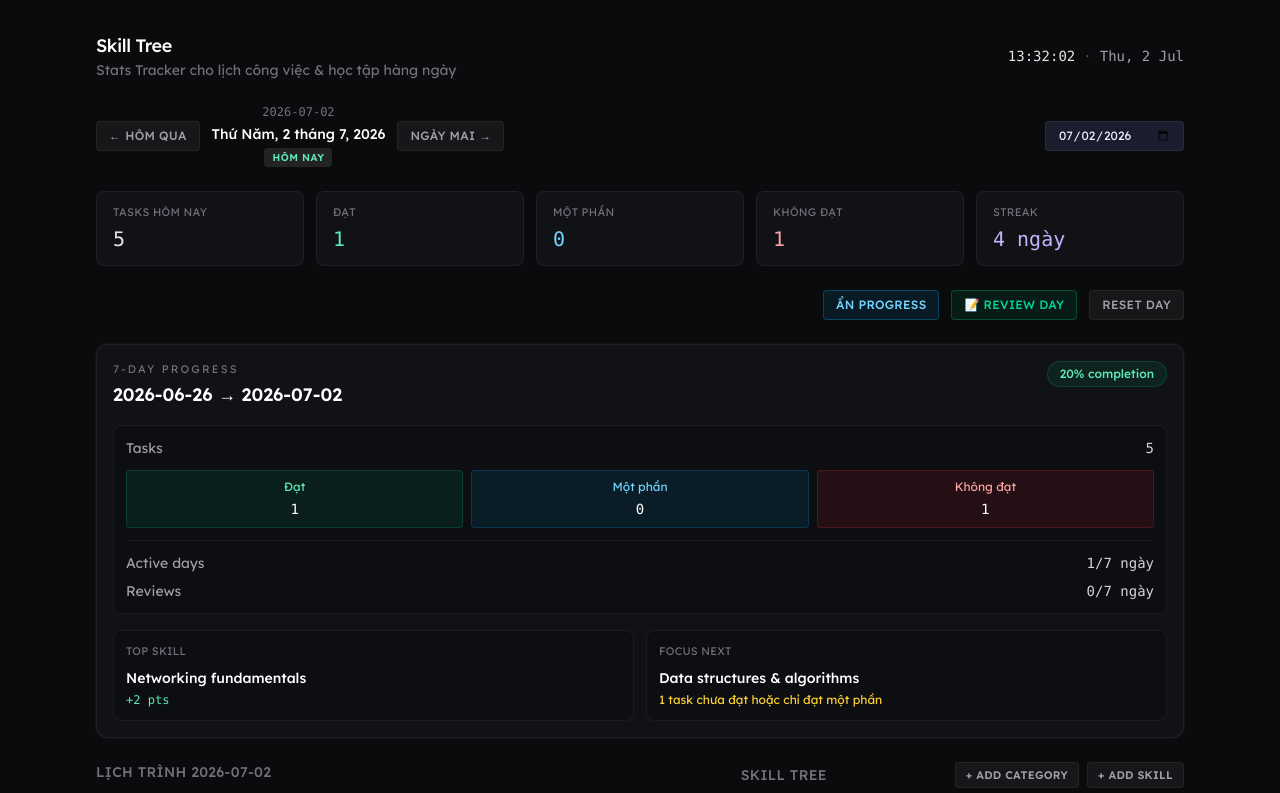
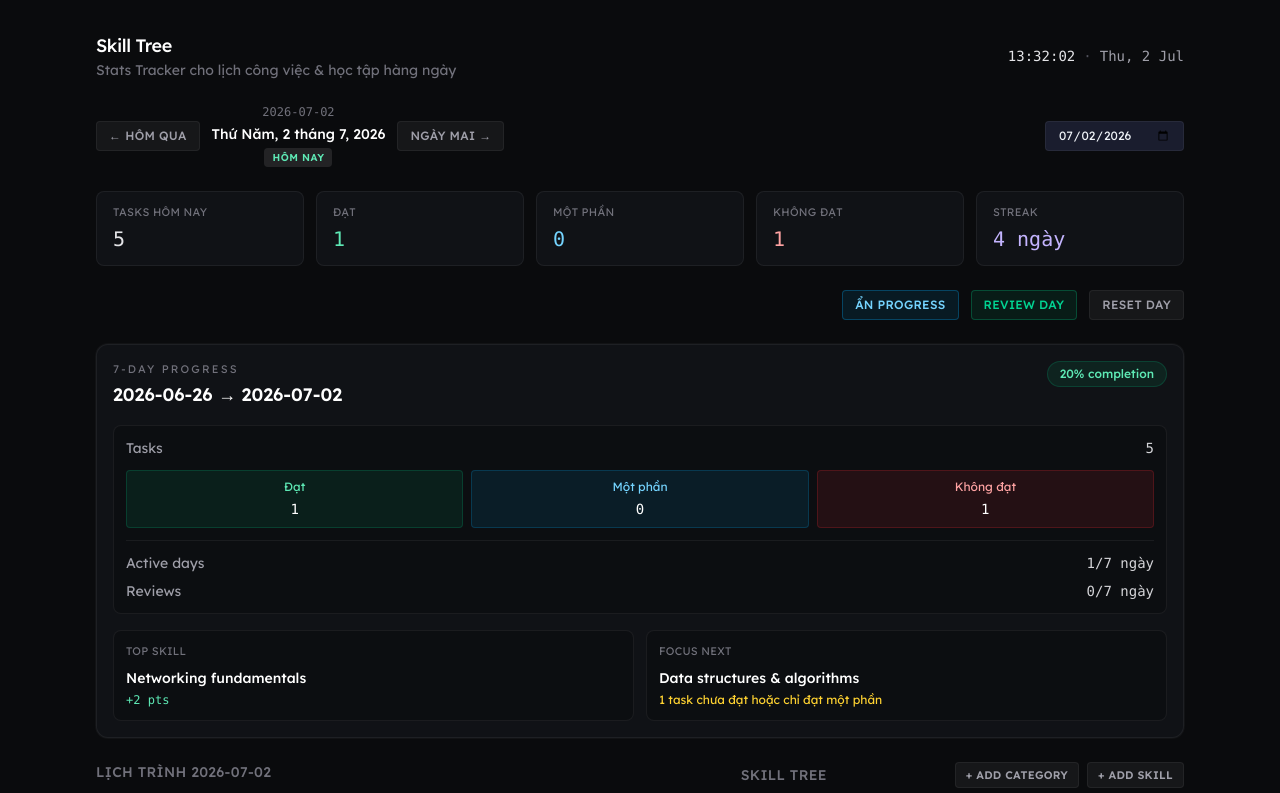
Before and after one commit to grapilyfod/skilltree, a Next.js app: page / in a window 1280 px wide. Shown: the top 793 px of the page. Built offline with nearby package versions, Linux system fonts and the light colour scheme.

Commit message:
no emojis lol

```diff
--- a/components/DashboardClient.tsx
+++ b/components/DashboardClient.tsx
@@ -492,7 +492,7 @@ const handleDeleteCategory = (category: SkillCategory) => {
           onClick={handleOpenReview}
           className="rounded border border-emerald-500/30 bg-emerald-500/10 px-3 py-1.5 text-xs font-medium uppercase tracking-wide text-emerald-400 transition-all hover:bg-emerald-500/20"
         >
-          {currentDayReview ? "Edit Review" : "📝 Review Day"}
+          {currentDayReview ? "Edit Review" : "Review Day"}
         </button>
 
         <button
```
